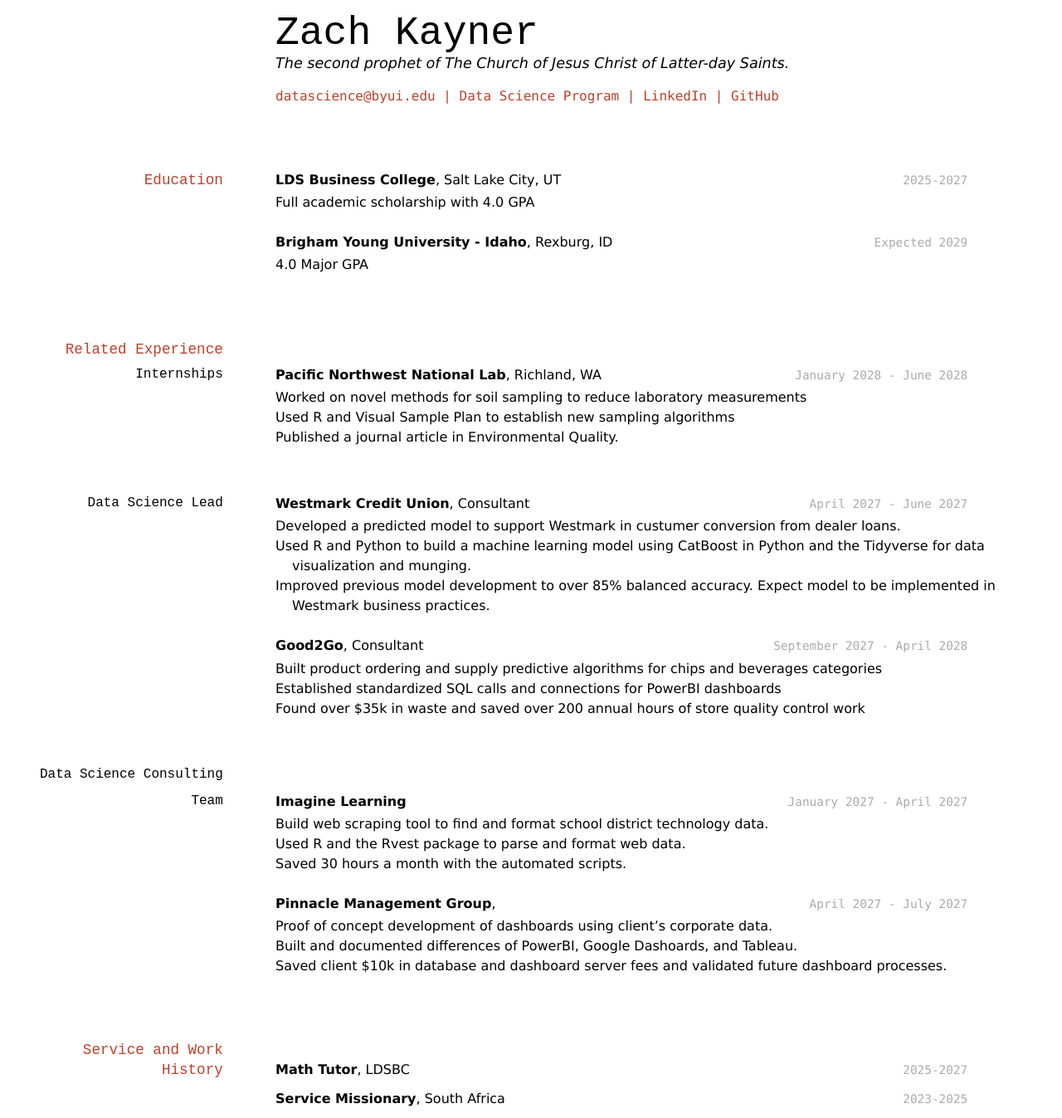
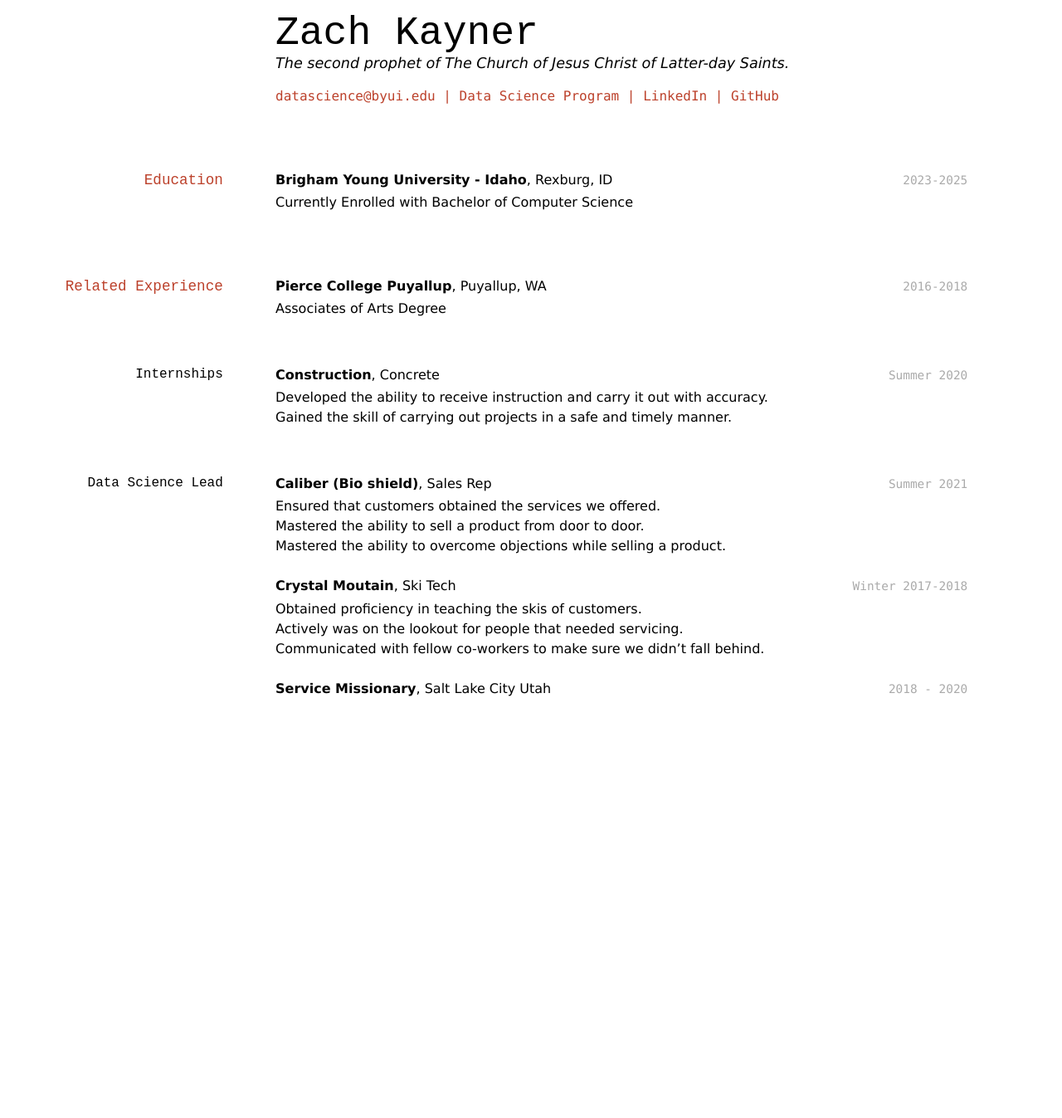
Before and after one commit to Kayner-BYUI/kayner_resume, a Jekyll site: the page built from docs/index.md, in a window 1280 px wide. Shown: the whole page at 83% size. Built offline with Jekyll 4.4.1, drawn with Linux system fonts in a browser that asks for light colours; after the commit the page ends 900 px from its top, so only the background shows below that.

Commit message:
Changed the whole thing

```diff
--- a/docs/index.md
+++ b/docs/index.md
@@ -16,69 +16,44 @@ The second prophet of The Church of Jesus Christ of Latter-day Saints.
 
 ## Education
 
-`2025-2027`
-__LDS Business College__, Salt Lake City, UT
-
-- Full academic scholarship with 4.0 GPA
-
-`Expected 2029`
+`2023-2025`
 __Brigham Young University - Idaho__, Rexburg, ID
 
-- 4.0 Major GPA
-
+- Currently Enrolled with Bachelor of Computer Science
 
 ## Related Experience
+`2016-2018`
+__Pierce College Puyallup__, Puyallup, WA
+
+- Associates of Arts Degree
 
 ### Internships
 
-`January 2028 - June 2028`
-__Pacific Northwest National Lab__, Richland, WA
+`Summer 2020 `
+__Construction__, Concrete
 
-- Worked on novel methods for soil sampling to reduce laboratory measurements
-- Used R and Visual Sample Plan to establish new sampling algorithms
-- Published a journal article in Environmental Quality.
+- Developed the ability to receive instruction and carry it out with accuracy.
+- Gained the skill of carrying out projects in a safe and timely manner.
 
 ### Data Science Lead
 
-`April 2027 - June 2027`
-__Westmark Credit Union__, Consultant
+`Summer 2021`
+__Caliber (Bio shield)__, Sales Rep
 
-- Developed a predicted model to support Westmark in custumer conversion from dealer loans.
-- Used R and Python to build a machine learning model using CatBoost in Python and the Tidyverse for data visualization and munging.
-- Improved previous model development to over 85% balanced accuracy. Expect model to be implemented in Westmark business practices.
+- Ensured that customers obtained the services we offered.
+- Mastered the ability to sell a product from door to door.
+- Mastered the ability to overcome objections while selling a product.
 
-`September 2027 - April 2028`
-__Good2Go__, Consultant
+`Winter 2017-2018`
+__Crystal Moutain__, Ski Tech
 
-- Built product ordering and supply predictive algorithms for chips and beverages categories
-- Established standardized SQL calls and connections for PowerBI dashboards
-- Found over $35k in waste and saved over 200 annual hours of store quality control work
-
-### Data Science Consulting Team
-
-`January 2027 - April 2027`
-__Imagine Learning__
-
-- Build web scraping tool to find and format school district technology data.
-- Used R and the Rvest package to parse and format web data.
-- Saved 30 hours a month with the automated scripts.
-
-`April 2027 - July 2027`
-__Pinnacle Management Group__,
-
-- Proof of concept development of dashboards using client's corporate data.
-- Built and documented differences of PowerBI, Google Dashoards, and Tableau.
-- Saved client $10k in database and dashboard server fees and validated future dashboard processes.
+- Obtained proficiency in teaching the skis of customers.
+- Actively was on the lookout for people that needed servicing.
+- Communicated with fellow co-workers to make sure we didn’t fall behind.
 
 
-## Service and Work History
-
-`2025-2027`
-__Math Tutor__, LDSBC
-
-
-`2023-2025`
-__Service Missionary__, South Africa
+`2018 - 2020`
+__Service Missionary__, Salt Lake City Utah
 
 
 
```
